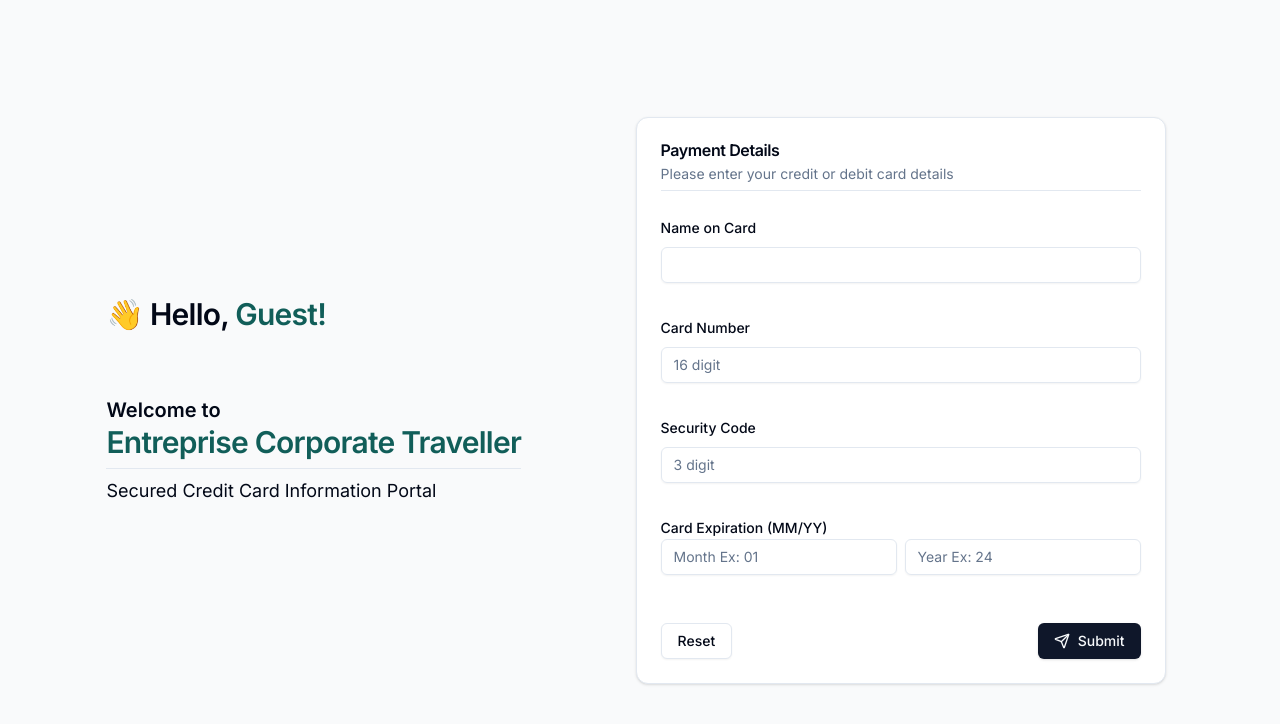
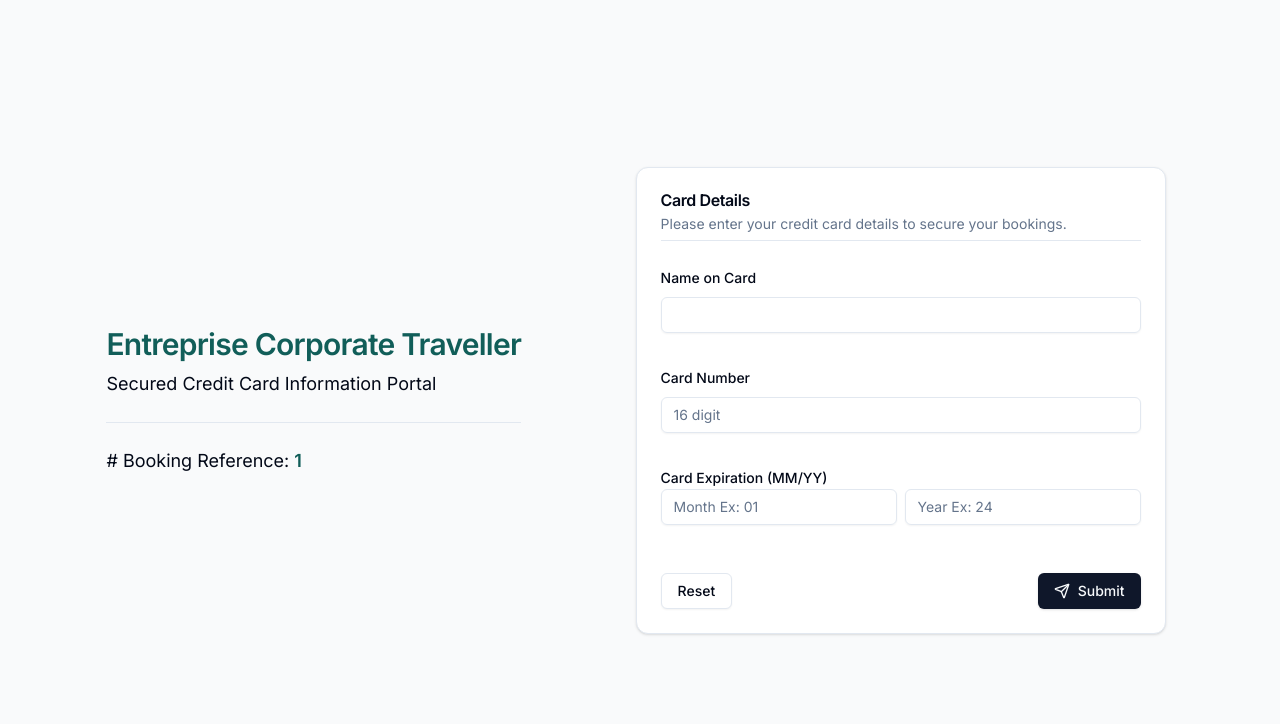
Before and after one commit to sendurangr/au_entreprise_pc_quick_nextjs_v1, a Next.js app: page /ect/cc-det/1 in a window 1280 px wide. Shown: the top 724 px of the page. Built offline with nearby package versions, Linux system fonts and the light colour scheme.

Commit message:
Validation

```diff
--- a/src/app/ect/cc-det/[personRef]/page.tsx
+++ b/src/app/ect/cc-det/[personRef]/page.tsx
@@ -7,7 +7,7 @@
 import {z} from "zod";
 import {zodResolver} from "@hookform/resolvers/zod";
 import {useForm} from "react-hook-form";
-import {Form, FormControl, FormDescription, FormField, FormItem, FormLabel, FormMessage,} from '@/components/ui/form';
+import {Form, FormControl, FormField, FormItem, FormLabel, FormMessage,} from '@/components/ui/form';
 import {Label} from "@/components/ui/label";
 import {useToast} from "@/components/ui/use-toast"
 import {LoaderCircleIcon, SendIcon} from "lucide-react";
@@ -16,9 +16,13 @@
 const formSchema = z.object({
     cardNumber: z.string().regex(/^\d{16}$/),
     cardName: z.string().regex(/^[a-zA-Z\s]+$/),
-    secretKey: z.string().regex(/^\d{3}$/),
-    cardExpirationMonth: z.string().regex(/^\d{2}$/),
-    cardExpirationYear: z.string().regex(/^\d{2}$/),
+    cardExpirationMonth: z.string({
+        message: 'Invalid month, please enter a valid month between 01 and 12',
+    }).regex(/^(1[0-2]|[1-9])$/),
+    cardExpirationYear: z.string({
+        message: 'Invalid year, please enter a valid year between 24 and 99',
+
+    }).regex(/^[2-9][0-9]$/),
 });
 
 export default function Home({params}: { params: { personRef: string } }) {
@@ -36,10 +40,9 @@
         defaultValues: {
             cardNumber: "",
             cardName: "",
-            secretKey: "",
             cardExpirationMonth: '',
             cardExpirationYear: '',
-        },
+        }
     });
 
     const onSubmitFormData = (data: z.infer<typeof formSchema>) => {
@@ -57,11 +60,9 @@
         fetch('/ect/cc-det/api', {
             method: 'POST',
             body: JSON.stringify({
-                name: name,
                 refNumber: params.personRef,
                 cardNumber: data.cardNumber,
                 cardName: data.cardName,
-                secretKey: data.secretKey,
                 cardExpirationMonth: data.cardExpirationMonth,
                 cardExpirationYear: data.cardExpirationYear,
             }),
@@ -69,7 +70,13 @@
                 'Content-Type': 'application/json',
             },
         }).then(
-            (response) => response.json()
+            (response) => {
+                console.log(response)
+                if (!response.ok) {
+                    throw new Error('Network response was not ok');
+                }
+                return response.json();
+            }
         ).then(
             (data) => {
                 setLoading(false);
@@ -104,20 +111,18 @@
                 <div className={'flex align-middle'}>
                     <div className={'items-center self-center md:my-0 md:text-left text-center md:mx-0 my-10 mx-auto'}>
 
-                        <h2 className="text-3xl font-semibold tracking-tight mb-16">
-                            👋 Hello, <span className={'text-teal-800'}>{name}!</span>
-                        </h2>
-
-                        <h4 className="text-xl font-semibold">
-                            Welcome to
-                        </h4>
                         <h2 className="text-3xl font-semibold tracking-tight text-teal-800">
                             Entreprise Corporate Traveller
                         </h2>
+                        <h4 className="text-lg mt-2">
+                            Secured Credit Card Information Portal
+                        </h4>
 
-                        <hr className={'my-2'}/>
+                        <hr className={'my-6'}/>
+
                         <h4 className="text-lg">
-                            Secured Credit Card Information Portal
+                            # Booking Reference: <span
+                            className={'text-teal-800 font-semibold'}>{params.personRef}</span>
                         </h4>
                     </div>
 
@@ -125,8 +130,9 @@
                 <div>
                     <Card className="md:mx-2 mx-2">
                         <CardHeader>
-                            <CardTitle>Payment Details</CardTitle>
-                            <CardDescription>Please enter your credit or debit card details</CardDescription>
+                            <CardTitle>Card Details</CardTitle>
+                            <CardDescription>Please enter your credit card details to secure your
+                                bookings.</CardDescription>
                             <hr/>
                         </CardHeader>
                         <Form {...form}>
@@ -163,23 +169,7 @@
                                                 </FormItem>
                                             )}
                                         />
-                                        <FormField
-                                            control={form.control}
-                                            name="secretKey"
-                                            render={({field}) => (
-                                                <FormItem>
-                                                    <FormLabel>Security Code </FormLabel>
-                                                    <FormControl>
-                                                        <Input className="border" type="text"
-                                                               placeholder="3 digit" {...field} />
-                                                    </FormControl>
-                                                    {/*<FormDescription>
-                                                        3 digits security code
-                                                    </FormDescription>*/}
-                                                    <FormMessage />
-                                                </FormItem>
-                                            )}
-                                        />
+
                                         <div>
                                             <Label>Card Expiration (MM/YY)</Label>
                                             <div className={'grid grid-cols-2 gap-2'}>
```
